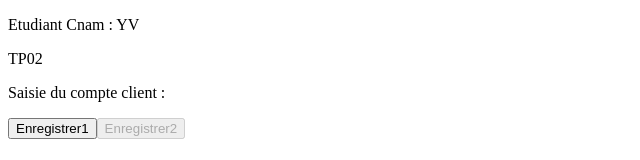
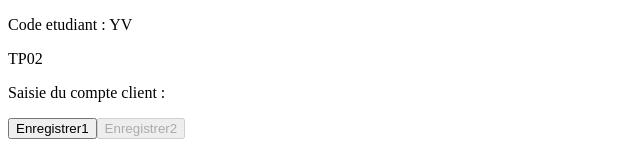
Before and after one commit to YounesSio/TP05-VELEZ-Younes, an Angular app: page / in a window 1280 px wide. Shown: the top 160 px of the page, without its empty margins (0-640 px from the left). Built offline with nearby package versions, Linux system fonts and the light colour scheme.

Commit message:
Test 3 heroku

```diff
--- a/src/app/header/header.component.html
+++ b/src/app/header/header.component.html
@@ -1,2 +1,2 @@
-<p>Etudiant Cnam : YV</p>
+<p>Code etudiant : YV</p>
 {{nom}}
```
